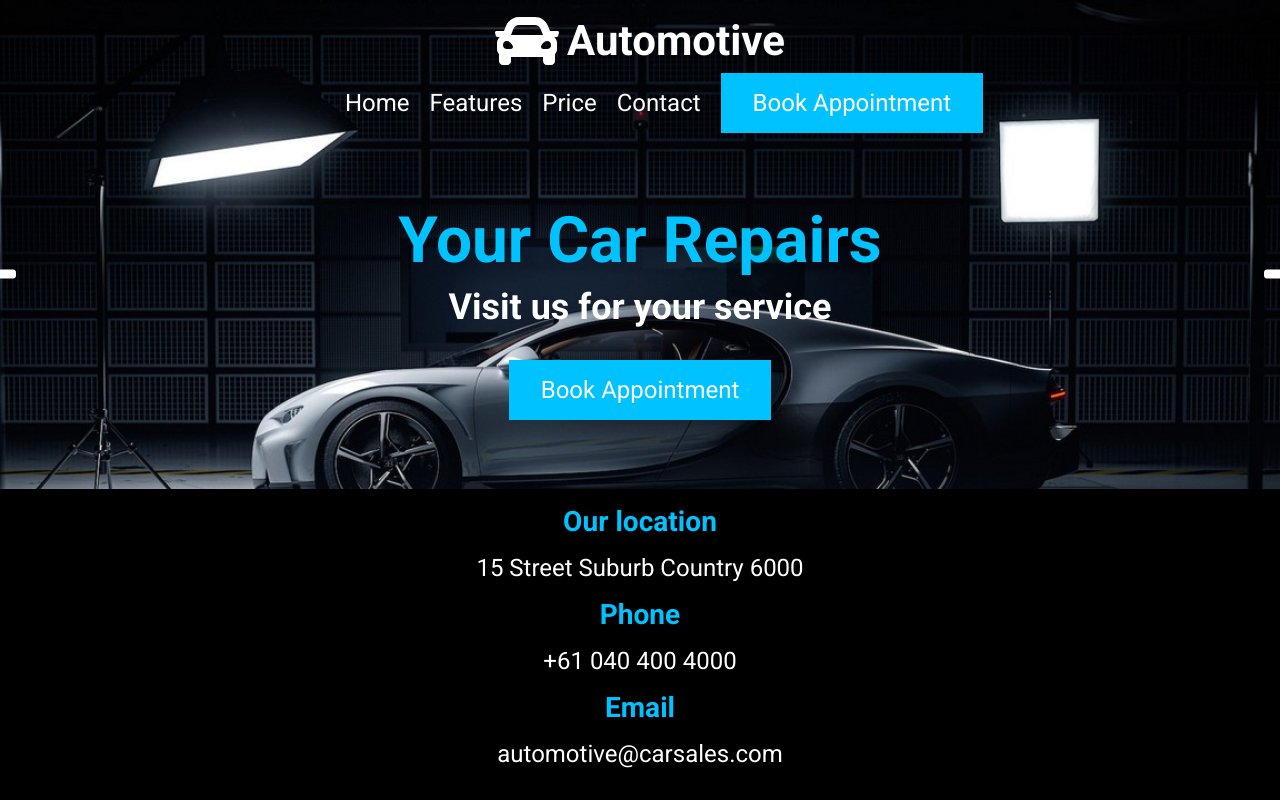
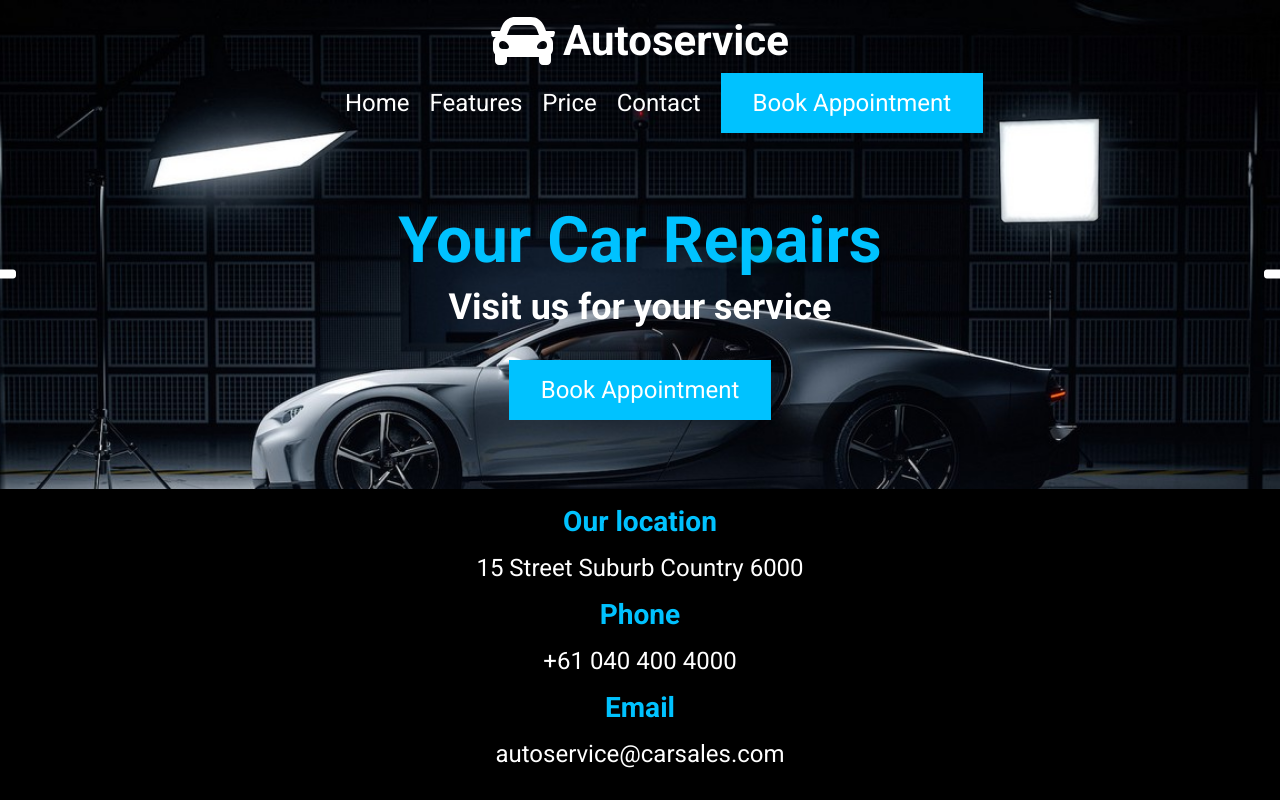
Before and after one commit to GerardoIsaac/automotive-site, a plain HTML site: page index.html in a window 1280 px wide. Shown: the top 800 px of the page. Drawn offline with Linux system fonts and the light colour scheme.

Commit message:
update title

```diff
--- a/index.html
+++ b/index.html
@@ -10,14 +10,14 @@
     <link rel="stylesheet" href="https://cdnjs.cloudflare.com/ajax/libs/font-awesome/6.2.0/css/all.min.css">
     <link rel="stylesheet" href="css/main.css">
     <script type="text/javascript" src="js/main.js" defer></script>
-    <title>Automotive</title>
+    <title>Autoservice</title>
 </head>
 <body>
     <main class="container">
         <header class="header">
             <a href="#" class="logo">
                 <img src="img/logo.svg" alt="Automotive">
-                Automotive
+                Autoservice
             </a>
 
             <nav class="menu">
@@ -51,7 +51,7 @@
                 </section>
                 <section class="footer_widget">
                     <h3 class="footer_widget_title">Email</h3>
-                    <p class="footer_widget_text">automotive@carsales.com</p>
+                    <p class="footer_widget_text">autoservice@carsales.com</p>
                 </section>
             </footer>
         </div>
```
